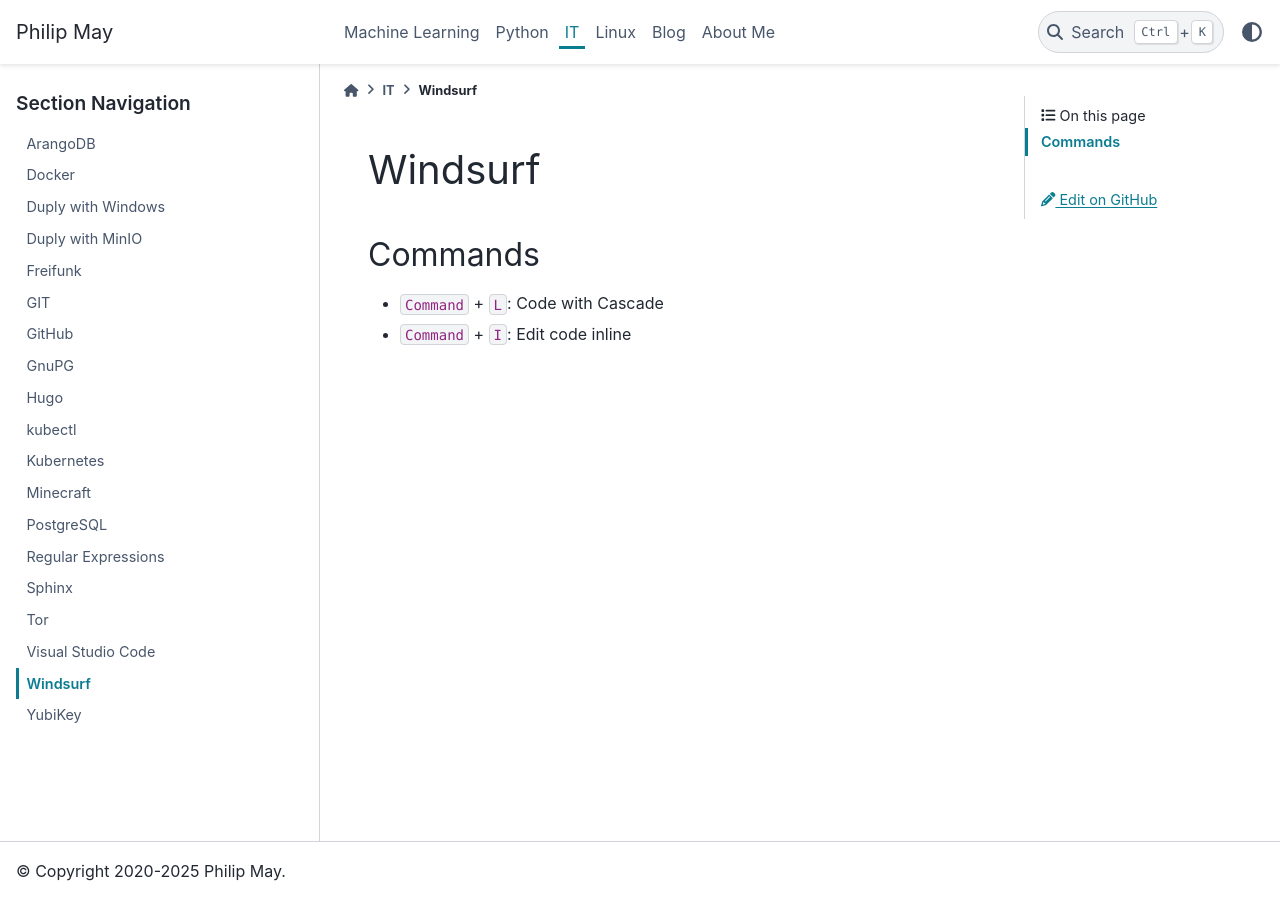
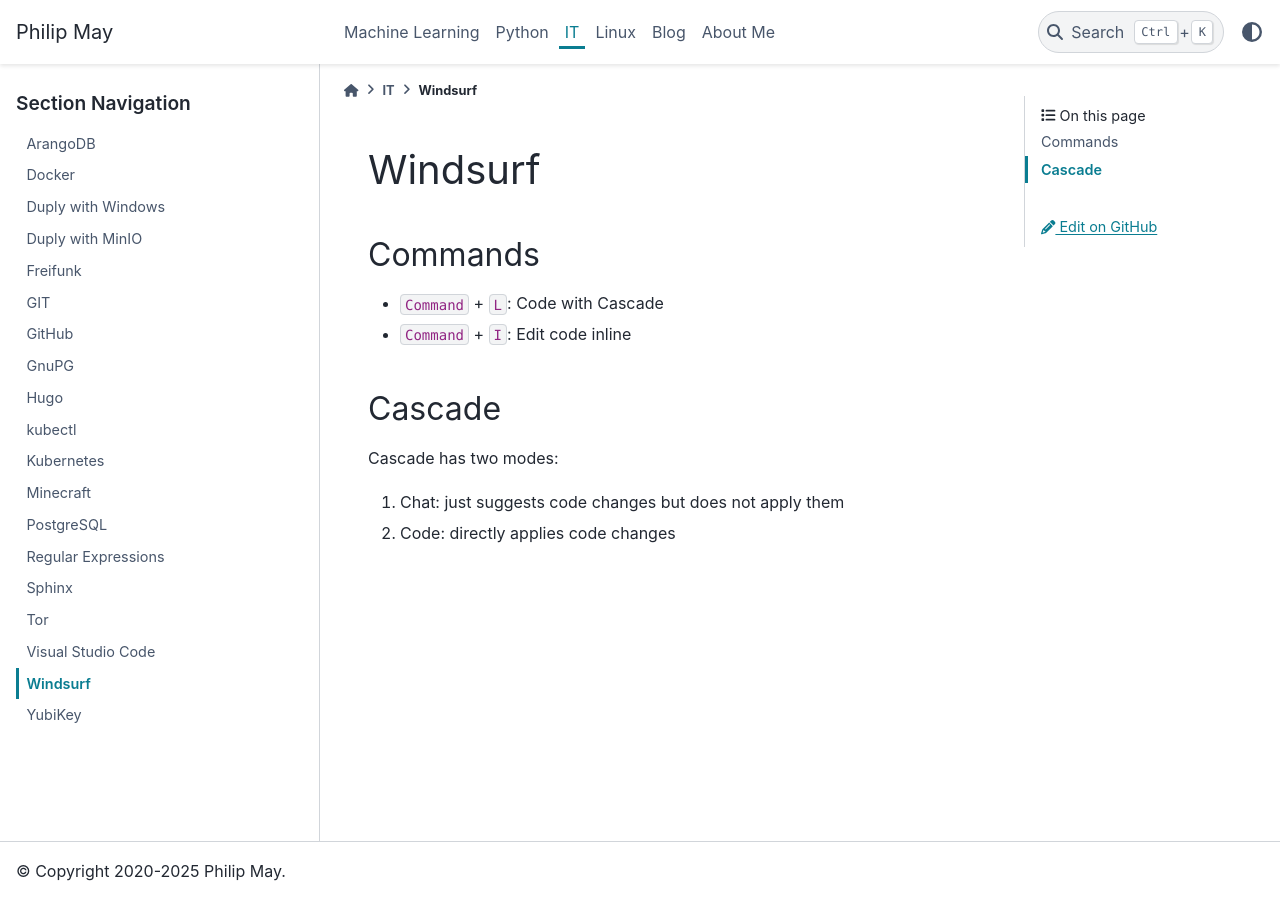
Before and after one commit to PhilipMay/PhilipMay_org, a Sphinx documentation site: the page built from source/it/windsurf.md, in a window 1280 px wide. Built offline with Sphinx 7.4.7 and the PyData theme 0.15.4, drawn with Linux system fonts in a browser that asks for light colours; comment, search, counter and statistics services are not loaded.

Commit message:
Add Cascade modes section to windsurf.md

```diff
--- a/source/it/windsurf.md
+++ b/source/it/windsurf.md
@@ -4,3 +4,9 @@
 
 - `Command` + `L`: Code with Cascade
 - `Command` + `I`: Edit code inline
+
+## Cascade
+
+Cascade has two modes:
+1. Chat: just suggests code changes but does not apply them
+2. Code: directly applies code changes
```
